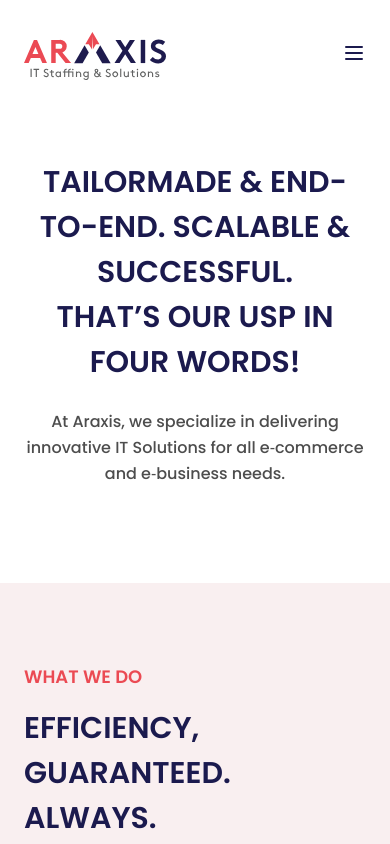
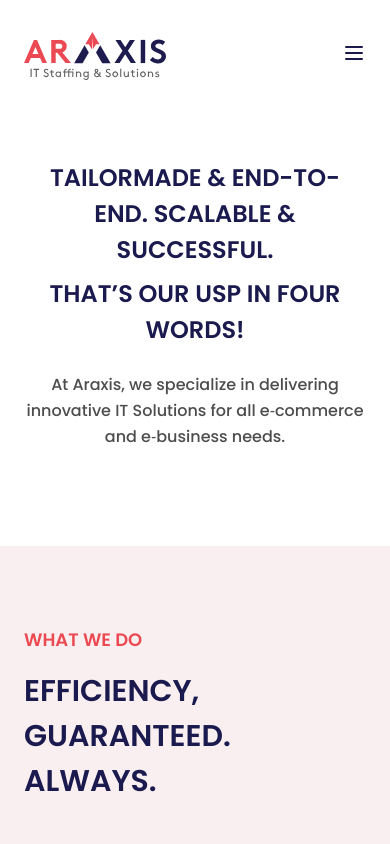
Before and after one commit to Arish-Shah/araxis, a Next.js app: page /it-solutions in a window 390 px wide. Shown: the top 844 px of the page. Built offline with nearby package versions, Linux system fonts and the light colour scheme.

Commit message:
content fix for small screen

```diff
--- a/components/about/hero.tsx
+++ b/components/about/hero.tsx
@@ -38,7 +38,7 @@ const Leading = (
       </p>
     </div>
     <div className="flex-1">
-      <h1 className="text-blue text-4xl lg:text-inter font-semibold italic">
+      <h1 className="text-blue text-3xl md:text-4xl xl:text-inter font-semibold italic">
         "Accelerate Innovation. Accelerate Growth"
       </h1>
     </div>
--- a/components/about/ready.tsx
+++ b/components/about/ready.tsx
@@ -7,7 +7,7 @@ function Ready() {
         Give your customer the experience they desire
       </p>
       <h1 className="text-blue text-3xl md:text-4xl xl:text-5xl font-semibold py-6 uppercase">
-        Ready to work with us?
+        Work with us!
       </h1>
       <div className="mt-4 flex lg:block">
         <button
--- a/components/it-solutions/hero.tsx
+++ b/components/it-solutions/hero.tsx
@@ -2,10 +2,10 @@ import Layout from '../layout';
 
 const First = (
   <Layout child="pt-40 pb-24 text-center md:px-32 lg:px-6 lg:pt-40">
-    <h1 className="uppercase text-blue text-3xl md:text-inter font-semibold">
+    <h1 className="uppercase text-blue text-2xl md:text-4xl xl:text-inter font-semibold">
       Tailormade & End-To-End. Scalable & Successful.
     </h1>
-    <h1 className="uppercase text-blue text-3xl md:text-inter font-semibold">
+    <h1 className="uppercase text-blue mt-2 text-2xl md:text-4xl xl:text-inter font-semibold">
       That’s our USP in four words!
     </h1>
     <div className="text-black-light md:text-lg leading-relaxed font-medium">
--- a/components/layout.tsx
+++ b/components/layout.tsx
@@ -1,5 +1,4 @@
 import { MutableRefObject, useEffect } from 'react';
-import AOS from 'aos';
 
 interface Props {
   children: React.ReactNode;
@@ -9,11 +8,6 @@ interface Props {
 }
 
 function Layout({ children, parent, parentRef, child }: Props) {
-  useEffect(() => {
-    AOS.init();
-    console.log(AOS);
-  }, []);
-
   return (
     <div className={`w-full ${parent}`} ref={parentRef}>
       <div className={`px-6 max-w-7xl mx-auto ${child}`}>{children}</div>
--- a/components/recruiters/form.tsx
+++ b/components/recruiters/form.tsx
@@ -115,10 +115,10 @@ function Form() {
 
   return (
     <Layout child="py-32 md:px-32 lg:px-6 text-center">
-      <h1 className="text-blue uppercase font-semibold leading-tight text-5xl">
+      <h1 className="text-blue uppercase font-semibold leading-tight text-3xl md:text-4xl xl:text-5xl">
         Fill out the Form
       </h1>
-      <h1 className="text-blue uppercase font-semibold leading-tight text-5xl">
+      <h1 className="text-blue uppercase font-semibold leading-tight text-3xl md:text-4xl xl:text-5xl">
         To get started
       </h1>
       <form onSubmit={handleSubmit(onSubmit)}>
```
